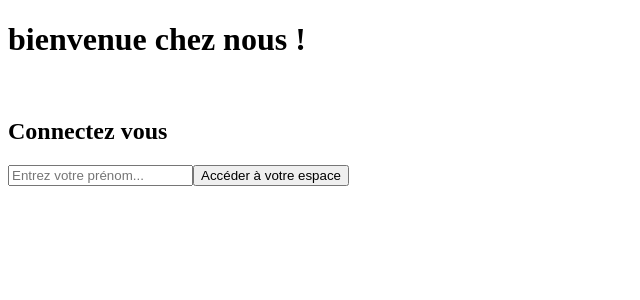
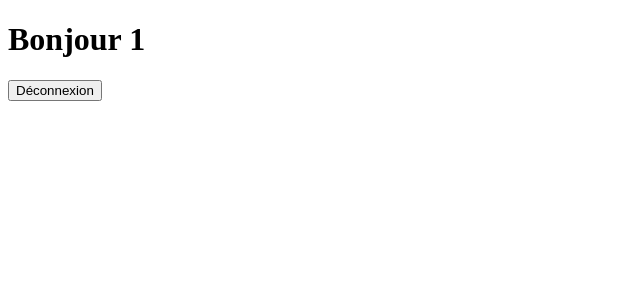
Before and after one commit to RomainGrandais/crazee-burger, a React (Vite) app: page /order/1 in a window 1280 px wide. Shown: the top 300 px of the page, without its empty margins (0-640 px from the left). Built offline with nearby package versions, Linux system fonts and the light colour scheme.

Commit message:
✨ Order and Error: Add Order and Error page

```diff
--- /dev/null
+++ b/demo-app/package.json
@@ -0,0 +1,5 @@
+{
+  "name": "demo-app",
+  "version": "0.1.0",
+  "private": true
+}
--- a/package.json
+++ b/package.json
@@ -11,7 +11,8 @@
   },
   "dependencies": {
     "react": "^18.2.0",
-    "react-dom": "^18.2.0"
+    "react-dom": "^18.2.0",
+    "react-router-dom": "^6.16.0"
   },
   "devDependencies": {
     "@types/react": "^18.2.15",
--- a/src/App.jsx
+++ b/src/App.jsx
@@ -1,15 +1,19 @@
-import { useState } from 'react'
-import LoginPage from './components/pages/login/LoginPage'
+import { useState } from "react";
+import LoginPage from "./components/pages/login/LoginPage";
+import { Route, Routes } from "react-router-dom";
+import OrderPage from "./components/pages/Order/OrderPage";
+import NotFoundPage from "./components/pages/Error/NotFoundPage";
 
 function App() {
-
-
-
   return (
-       <div>
-        <LoginPage />
-       </div>
-  )
+    <div>
+      <Routes>
+        <Route path="/" Component={LoginPage} />
+        <Route path="/order/:id" Component={OrderPage} />
+        <Route path="/*" Component={NotFoundPage} />
+      </Routes>
+    </div>
+  );
 }
 
-export default App
+export default App;
--- /dev/null
+++ b/src/components/pages/Error/NotFoundPage.jsx
@@ -0,0 +1,13 @@
+import React from "react";
+import { Link } from "react-router-dom";
+
+export default function NotFoundPage() {
+  return (
+    <div>
+      <h1>ErrorPage</h1>
+      <Link to="/">
+        <button>Retourner à la page d'acceuil</button>
+      </Link>
+    </div>
+  );
+}
--- /dev/null
+++ b/src/components/pages/Order/OrderPage.jsx
@@ -0,0 +1,15 @@
+import React from "react";
+import { useParams, Link } from "react-router-dom";
+
+export default function OrderPage() {
+  const params = useParams();
+  console.log(params);
+  return (
+    <div>
+      <h1>Bonjour {params.id}</h1>
+      <Link to="/">
+        <button>Déconnexion</button>
+      </Link>
+    </div>
+  );
+}
--- a/src/components/pages/login/LoginForm.jsx
+++ b/src/components/pages/login/LoginForm.jsx
@@ -1,12 +1,11 @@
 import React, { useState } from "react";
+import { Link, useNavigate } from "react-router-dom";
 
 const LoginForm = () => {
   const [prenom, setPrenom] = useState("");
 
   const handleSubmit = (event) => {
     event.preventDefault();
-
-    alert(`Bonjour ${prenom}`);
     setPrenom("");
   };
 
@@ -24,7 +23,9 @@ const LoginForm = () => {
           onChange={handleChange}
           required
         />
-        <button type="submit">Accéder à votre espace</button>
+        <Link to={`/order/${prenom}`}>
+          <button type="submit">Accéder à votre espace</button>
+        </Link>
       </form>
     </div>
   );
```
Also changed, not shown: src/main.jsx (+8 -7 lines), 1 other file (tests, documents, lock files or other folders).
